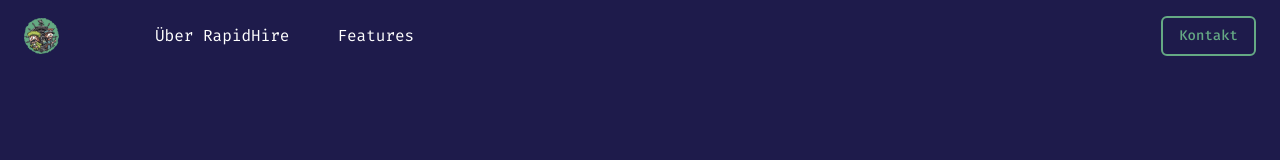
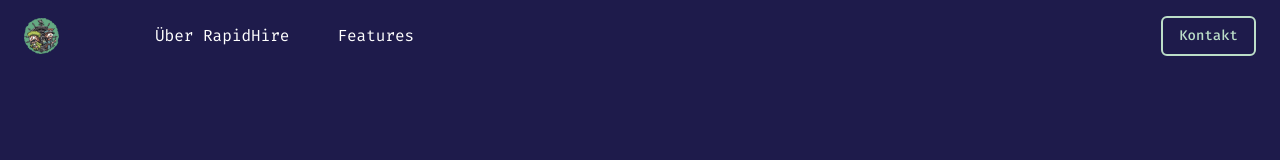
Before and after one commit to jorgson/landingpage-rapidhire, a Next.js app in the folder landingpage-rapidhire/: page / in a window 1280 px wide. Shown: the top 160 px of the page. Built offline with nearby package versions, Linux system fonts and the light colour scheme.

Commit message:
improved colors

```diff
--- a/landingpage-rapidhire/src/components/ui/button.tsx
+++ b/landingpage-rapidhire/src/components/ui/button.tsx
@@ -13,7 +13,7 @@ const buttonVariants = cva(
         default: "bg-aquaForest-400 text-white hover:bg-aquaForest-900",
         destructive: "bg-red-600 text-white hover:bg-red-700",
         outline:
-          "bg-transparent border border-aquaForest-400 border-2 hover:text-aquaForster-600 text-aquaForest-400",
+          "bg-transparent border border-aquaForest-200 border-2 hover:text-aquaForster-600 text-aquaForest-200",
         link: "bg-transparent underline-offset-4 hover:underline text-slate-900 hover:bg-transparent",
       },
       size: {
```
